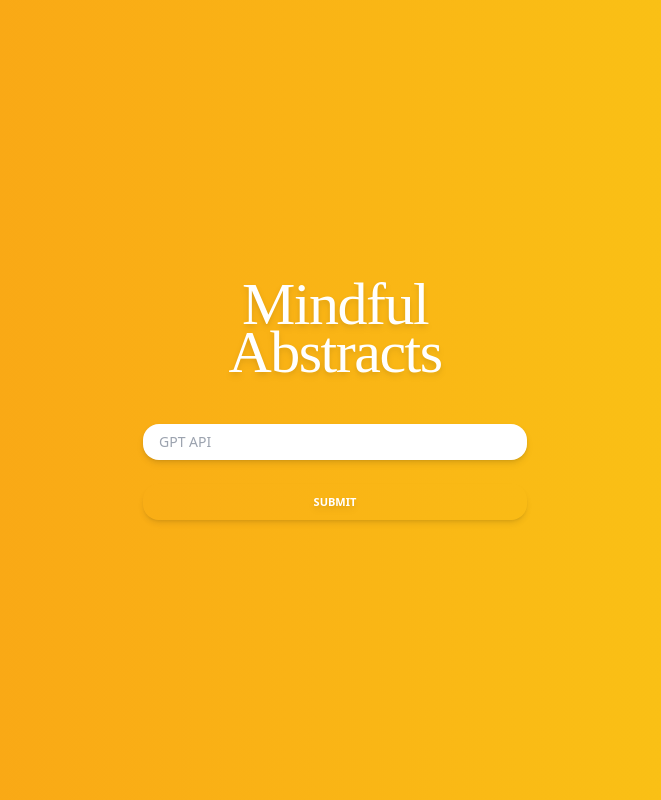
After one commit to GiuseppePitruzzella/mindful-abstract, a Flask app: template templates/api.html in a window 1280 px wide. The commit adds this page. Shown: the whole page, without its empty margins (305-966 px from the left). Run offline with Flask 3, Linux system fonts and the light colour scheme; the template is opened without the code that fills it, so the values that code supplies are empty; some libraries are stand-ins or nearby versions; some web fonts are replaced.

Commit message:
:sparkles: Setup API

```diff
--- a/Server.py
+++ b/Server.py
@@ -10,7 +10,9 @@ class Server:
         self.defineRoutes()
         self.Video = Video()
         self.GPT = GPT()
+        # self.GPT = None
         self.startServer()
+        self.API = None
 
     def startServer(self):
         self.app.run(debug = True, host = '0.0.0.0', port=10001)
@@ -20,6 +22,10 @@ class Server:
         def getIndex():
             return render_template('index.html')
 
+        def setAPI():
+            self.API = request.form['input_data']
+            self.GPT = GPT()
+
         @self.app.route('/getAbstract', methods=['POST'])
         def getAbstract():
             return render_template('summarium.html', data=json.dumps(self.GPT.getAnswer(self.Video.getTranscription(link = request.form['input_data']))))
--- a/TODO.txt
+++ b/TODO.txt
@@ -1,3 +1,5 @@
 - Formattazione del testo ricevuto da GPT.getAnswer()
 - Set dell'altezza del box container della risposta ricevuta dopo la richiesta POST
 - Rinominare tutte le variabili con il mio standard
+- Refactoring summarium.html
+- Display as Index.html -> API.html, then setup postAPI() in script.js e setAPI in Server.py
--- /dev/null
+++ b/static/css/style.css
@@ -0,0 +1,41 @@
+@import url('https://fonts.cdnfonts.com/css/dt-getai-grotesk-display');
+
+.background-animate {
+  background-size: 400%;
+
+  -webkit-animation: gradientAnimation 15s ease infinite;
+  -moz-animation: gradientAnimation 15s ease infinite;
+  animation: gradientAnimation 15s ease infinite;
+}
+
+@keyframes gradientAnimation {
+  0%,
+  100% {
+    background-position: 0% 50%;
+  }
+  50% {
+    background-position: 100% 50%;
+  }
+}
+
+.boxAnimate {
+    height: 500px;
+    animation-name: boxAnimation;
+    animation-duration: 3s;
+}
+
+@keyframes boxAnimation {
+    0% { height: 2.25rem; }
+    100% { height: 500px; }
+}
+
+.chunkAnimate {
+    overflow: hidden;
+    border-right: 3px solid transparent;
+    animation: typingAnimation 5s steps(40);
+}
+
+@keyframes typingAnimation {
+    from { width: 0; }
+    to { width: 100%; }
+}
--- /dev/null
+++ b/templates/api.html
@@ -0,0 +1,33 @@
+<!DOCTYPE html>
+<html lang="en">
+<head>
+    <meta charset="UTF-8">
+    <meta http-equiv="X-UA-Compatible" content="IE=edge">
+    <meta name="viewport" content="width=device-width, initial-scale=1.0">
+    <script src="https://cdn.tailwindcss.com"></script>
+    <link rel="stylesheet" type="text/css" href="/static/css/style.css">
+    <title>Mindful Abstracts</title>
+</head>
+<body class="w-full h-screen bg-gradient-to-r from-blue-200 via-orange-500 to-yellow-400 background-animate">
+    <div id="mainContainer" class="flex min-h-full flex-col justify-center px-6 py-12 lg:px-8">
+        <div class="sm:mx-auto sm:w-full sm:max-w-sm">
+            <a href="/"><h2 class="text-center text-6xl font-['DT_Getai_Grotesk_Display'] text-white drop-shadow-md leading-[0.8] tracking-tight text-gray-900">Mindful<br> Abstracts</h2></a>
+        </div>
+
+        <div class="mt-10 sm:mx-auto sm:w-full sm:max-w-sm drop-shadow-md">
+            <form id="abstractForm" class="space-y-6">
+                <div>
+                    <div class="mt-2">
+                        <input id="inputField" type="text" placeholder="GPT API" class="px-4 block w-full rounded-[16px] border-0 py-1.5 text-gray-900 shadow-sm placeholder:text-gray-400 sm:text-sm sm:leading-6">
+                    </div>
+                </div>
+
+                <div>
+                    <button type="submit" class="flex w-full rounded-[16px] justify-center bg-pink-5000 px-3 py-1.5 text-[11px] font-semibold leading-6 text-white shadow-md uppercase">Submit</button>
+                </div>
+            </form>
+        </div>
+    </div>
+</body>
+<script src="{{ url_for('static', filename='/js/req.js') }}"></script>
+</html>
```
Also changed, not shown: static/js/req.js (+23 -0 lines), templates/index.html (+2 -22 lines), templates/summarium.html (+2 -39 lines), 3 other files.
